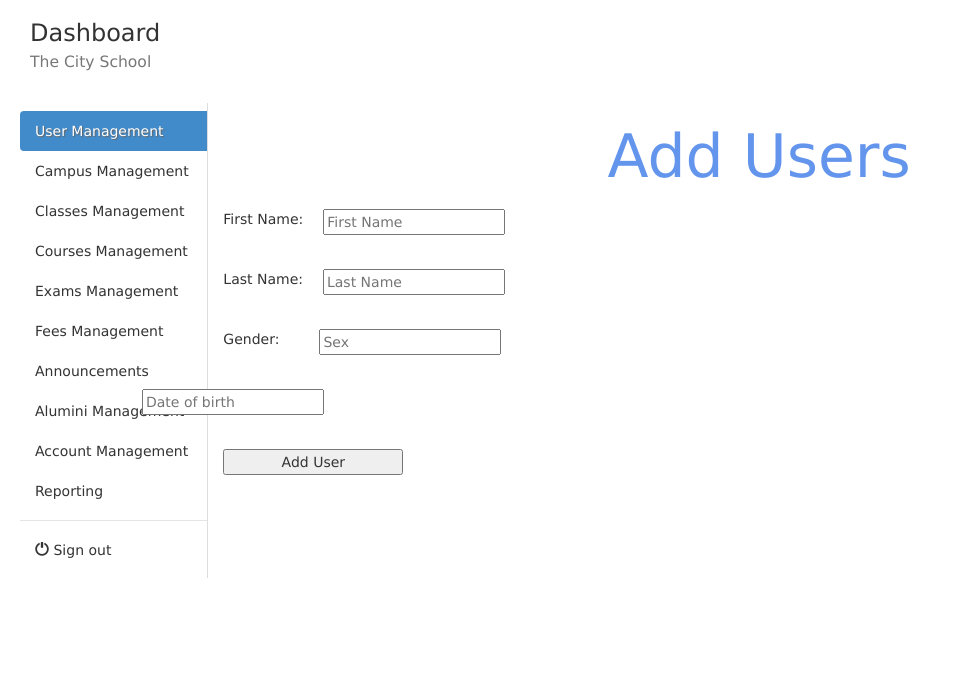
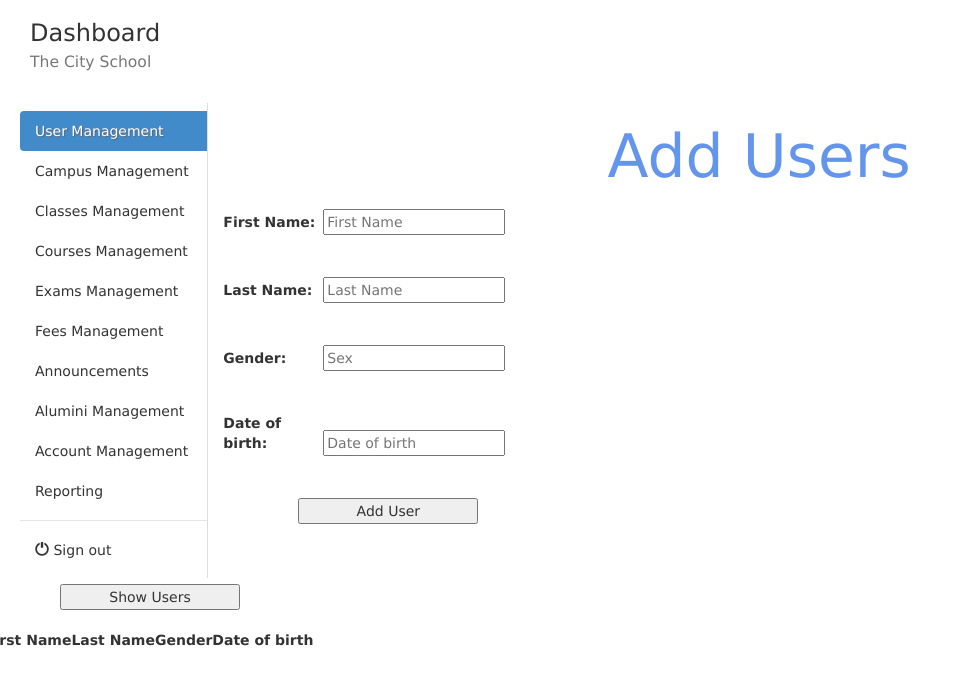
Before and after one commit to DaNRoxXx/IAD-Project, an Angular app: page /user in a window 1280 px wide. Shown: the top 684 px of the page, without its empty margins (0-971 px from the left). Built offline with nearby package versions, Linux system fonts and the light colour scheme.

Commit message:
Call api made functional

```diff
--- a/src/app/Dashboard/user-management/user-management.component.css
+++ b/src/app/Dashboard/user-management/user-management.component.css
@@ -1,4 +1,4 @@
-*{
+* {
   font-family: 'Lucida Sans', 'Lucida Sans Regular', 'Lucida Grande', 'Lucida Sans Unicode', Geneva, Verdana, sans-serif;
 }
 
@@ -51,50 +51,56 @@
   -moz-border-radius: 0 4px 4px 0;
   border-radius: 0 4px 4px 0;
 }
-form{
+
+form {
   margin: 20px;
 }
 
-h2{
+h2 {
   font-size: 60px;
 }
-input{
-  margin-left: 20px;
-  position: absolute;
+
+label {
+  /*display: inline-block;
+  text-align: left;*/
+  width: 100px;
 }
-#gender{
-  margin-left: 40px;
-}
-#dob{
-  right: 956px;
-}
+
+/*input {
+  display: inline-block;
+}*/
 
 h2 {
   color: cornflowerblue;
   text-align: center;
 }
 
-.col-sm-2{
+.col-sm-2 {
   margin-left: 20px;
 }
+
 .response {
   padding: 10px;
 }
-.stylish{
+
+.stylish {
   border: 1px groove red;
   font-size: 30px;
   padding: 10px;
 }
-.stylish2{
+
+.stylish2 {
   border: 1px groove greenyellow;
   font-size: 30px;
   padding: 10px;
 }
+
 #submitButton {
+  margin-left: 75px;
   margin-bottom: 20px;
   width: 180px;
 }
 
-h3{
+h3 {
   margin-left: 30px;
 }
--- a/src/app/Dashboard/user-management/user-management.component.html
+++ b/src/app/Dashboard/user-management/user-management.component.html
@@ -19,31 +19,41 @@
           <li><a href="javascript:;" (click)="account()">Account Management</a></li>
           <li><a href="javascript:;" (click)="report()">Reporting</a></li>
           <li class="nav-divider"></li>
-          <li><a href="javascript:;" (click)="logOut()" ><i class="glyphicon glyphicon-off"></i> Sign out</a></li>
+          <li><a href="javascript:;" (click)="logOut()"><i class="glyphicon glyphicon-off"></i> Sign out</a></li>
         </ul>
       </nav>
     </div>
     <h2>Add Users</h2>
-    <form>
-      First Name:
+    <form class="form">
+      <label>First Name: </label>
       <input type="text" name="cName" placeholder="First Name" #fName/>
       <br/><br/><br/>
-      Last Name:
+      <label>Last Name: </label>
       <input type="text" name="cAddress" placeholder="Last Name" #lName/>
       <br/><br/><br/>
-      Gender:
+      <label>Gender: </label>
       <input type="text" id="gender" name="gender" placeholder="Sex" #gender/>
       <br/><br/><br/>
-      Date of birth:
+      <label>Date of birth: </label>
       <input type="text" id="dob" name="dob" placeholder="Date of birth" #dob/>
       <br/><br/><br/>
-      <button type="submit" id="submitButton" name="addUser" (click)="addUser(fName, lName, gender, dob)" >Add User</button>
+      <button type="submit" id="submitButton" name="addUser" (click)="addUser(fName, lName, gender, dob)">Add User</button>
       <br/>
-      <span class="response" id="response" >{{ response }}</span>
+      <span class="response" id="response">{{ response }}</span>
     </form>
-
+    <button type="submit" id="submitButton" name="addUser" (click)="showUsers()">Show Users</button>
     <table>
       <tr>
+        <th>First Name</th>
+        <th>Last Name</th>
+        <th>Gender</th>
+        <th>Date of birth</th>
+      </tr>
+      <tr *ngFor="let data of getData">
+        <td>{{data.firstName}}</td>
+        <td>{{data.lastName}}</td>
+        <td>{{data.gender}}</td>
+        <td>{{data.dob}}</td>
       </tr>
     </table>
   </div>
--- a/src/app/Dashboard/user-management/user-management.component.ts
+++ b/src/app/Dashboard/user-management/user-management.component.ts
@@ -12,12 +12,15 @@ export class UserManagementComponent implements OnInit {
 
   constructor(private router: Router, private sigin: SigninService, private http: Http) { }
 
-  public response: string;
+  response: String;
+  //body: any;
+  getData: any[];
+  bodyLength: Number;
 
   addUser(fName: HTMLInputElement, lName: HTMLInputElement, gender: HTMLInputElement, dob: HTMLInputElement): void {
     let self = this;
 
-    if(fName.value == "" && lName.value == "" && gender.value == "" && dob.value == ""){
+    if (fName.value == "" && lName.value == "" && gender.value == "" && dob.value == "") {
       self.response = "All fields are required.";
       document.getElementById('response').className = "stylish";
     }
@@ -37,6 +40,18 @@ export class UserManagementComponent implements OnInit {
     dob.value = "";
     //alert("Successfully Added!");
     //this.router.navigate([""]);
+  }
+
+  showUsers() {
+    let self = this;
+    this.http.get("http://localhost:3000/users/get", new Headers({ 'Content-type': 'application/json' }))
+      .toPromise().then(function (res) {
+        self.bodyLength = Object.keys(res.json()).length;
+        console.log(self.bodyLength);
+        self.getData = res.json();
+        //console.log(res.json()[0].firstName);
+        //self.body = res.text();
+      })
   }
 
   logOut() {
```
